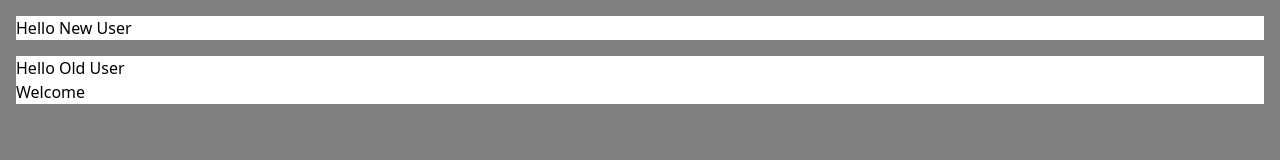
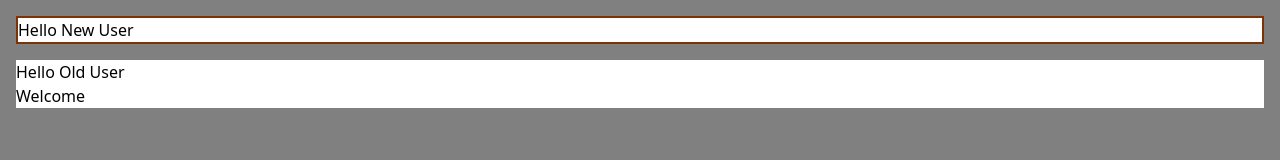
Before and after one commit to Eran2001/react-course, a React (Vite) app: page / in a window 1280 px wide. Shown: the top 160 px of the page. Built offline with nearby package versions, Linux system fonts and the light colour scheme.

Commit message:
add some styling

```diff
--- a/src/App.jsx
+++ b/src/App.jsx
@@ -4,7 +4,7 @@ const App = () => {
   return (
     <div>
       <User>
-        <h1>Hello New User</h1>
+        <h1 className="border-2 border-amber-900">Hello New User</h1>
       </User>
       <User>
         <h1>Hello Old User</h1>
```
